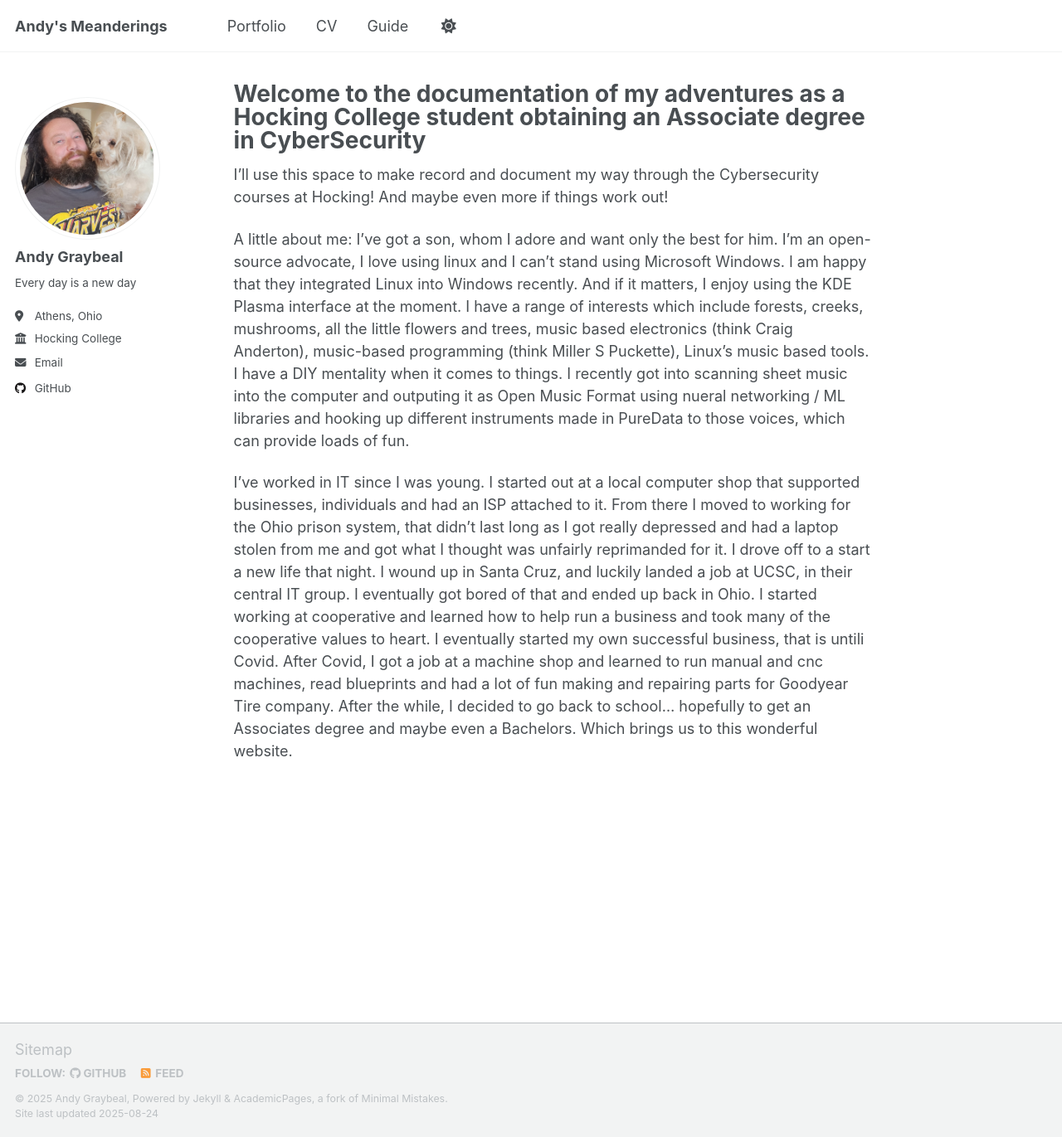
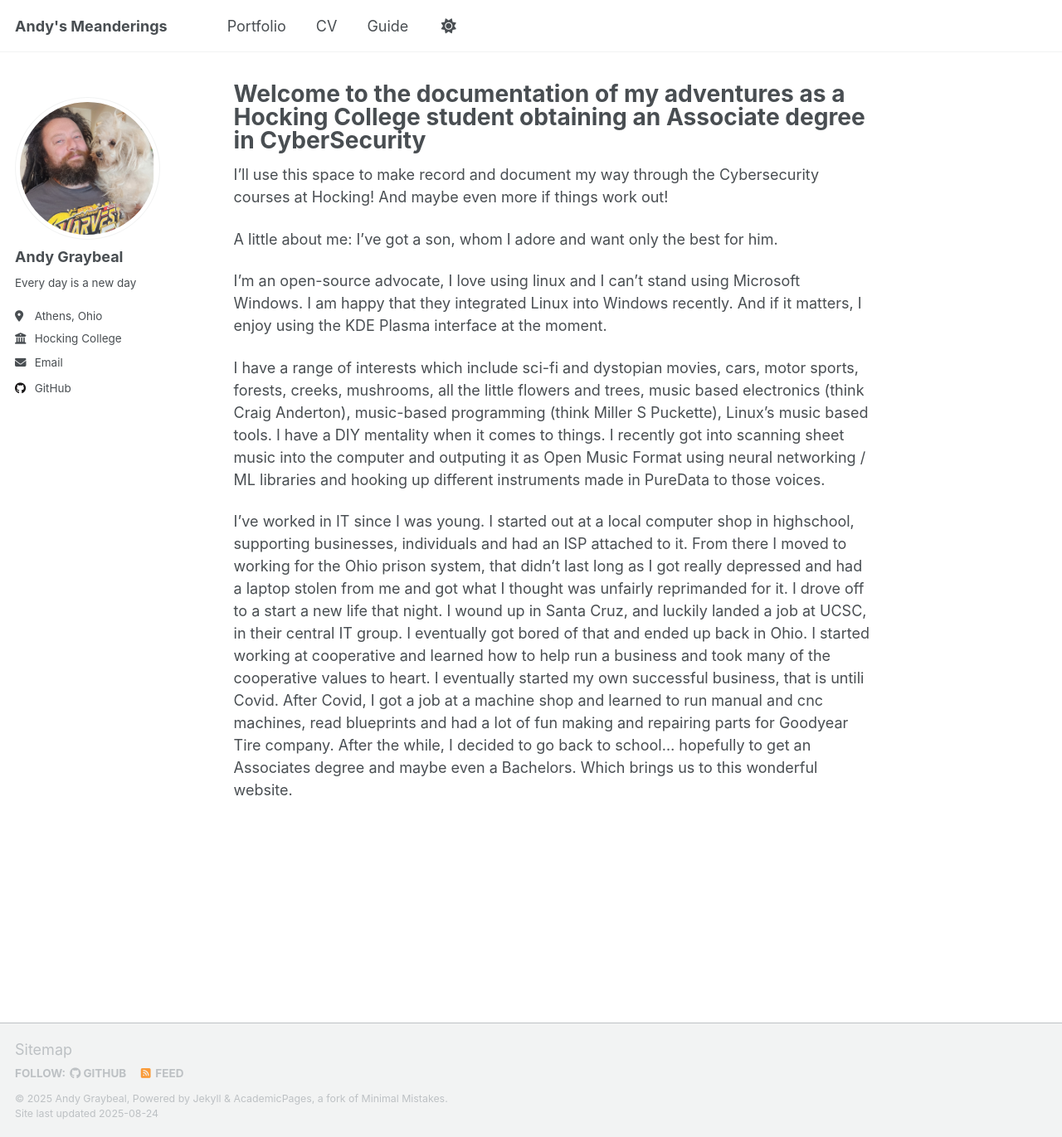
Before and after one commit to andy-graybeal/andy-graybeal.github.io, a Jekyll site: the page built from _pages/about.md, in a window 1280 px wide and 1371 px high. Shown: the whole window at 83% size. Built offline with Jekyll 4.4.1, drawn with Linux system fonts in a browser that asks for light colours; a script that is not in the unit is left out.

Commit message:
Update about.md

```diff
--- a/_pages/about.md
+++ b/_pages/about.md
@@ -58,7 +58,9 @@ redirect_from:
 I'll use this space to make record and document my way through the Cybersecurity courses at Hocking!  And maybe even more if things work out!
 
 A little about me:  I've got a son, whom I adore and want only the best for him.
+
 I'm an open-source advocate, I love using linux and I can't stand using Microsoft Windows.  I am happy that they integrated Linux into Windows recently.  And if it matters, I enjoy using the KDE Plasma interface at the moment.
-I have a range of interests which include forests, creeks, mushrooms, all the little flowers and trees, music based electronics (think Craig Anderton), music-based programming (think Miller S Puckette), Linux's music based tools. I have a DIY mentality when it comes to things. I recently got into scanning sheet music into the computer and outputing it as Open Music Format using nueral networking / ML libraries and hooking up different instruments made in PureData to those voices, which can provide loads of fun.
 
-I've worked in IT since I was young.  I started out at a local computer shop that supported businesses, individuals and had an ISP attached to it. From there I moved to working for the Ohio prison system, that didn't last long as I got really depressed and had a laptop stolen from me and got what I thought was unfairly reprimanded for it.  I drove off to a start a new life that night.  I wound up in Santa Cruz, and luckily landed a job at UCSC, in their central IT group.  I eventually got bored of that and ended up back in Ohio.  I started working at cooperative and learned how to help run a business and took many of the cooperative values to heart.   I eventually started my own successful business, that is untili Covid.  After Covid, I got a job at a machine shop and learned to run manual and cnc machines, read blueprints and had a lot of fun making and repairing parts for Goodyear Tire company.  After the while, I decided to go back to school... hopefully to get an Associates degree and maybe even a Bachelors.  Which brings us to this wonderful website.
+I have a range of interests which include sci-fi and dystopian movies, cars, motor sports, forests, creeks, mushrooms, all the little flowers and trees, music based electronics (think Craig Anderton), music-based programming (think Miller S Puckette), Linux's music based tools. I have a DIY mentality when it comes to things. I recently got into scanning sheet music into the computer and outputing it as Open Music Format using neural networking / ML libraries and hooking up different instruments made in PureData to those voices.
+
+I've worked in IT since I was young.  I started out at a local computer shop in highschool, supporting businesses, individuals and had an ISP attached to it. From there I moved to working for the Ohio prison system, that didn't last long as I got really depressed and had a laptop stolen from me and got what I thought was unfairly reprimanded for it.  I drove off to a start a new life that night.  I wound up in Santa Cruz, and luckily landed a job at UCSC, in their central IT group.  I eventually got bored of that and ended up back in Ohio.  I started working at cooperative and learned how to help run a business and took many of the cooperative values to heart.   I eventually started my own successful business, that is untili Covid.  After Covid, I got a job at a machine shop and learned to run manual and cnc machines, read blueprints and had a lot of fun making and repairing parts for Goodyear Tire company.  After the while, I decided to go back to school... hopefully to get an Associates degree and maybe even a Bachelors.  Which brings us to this wonderful website.
```
